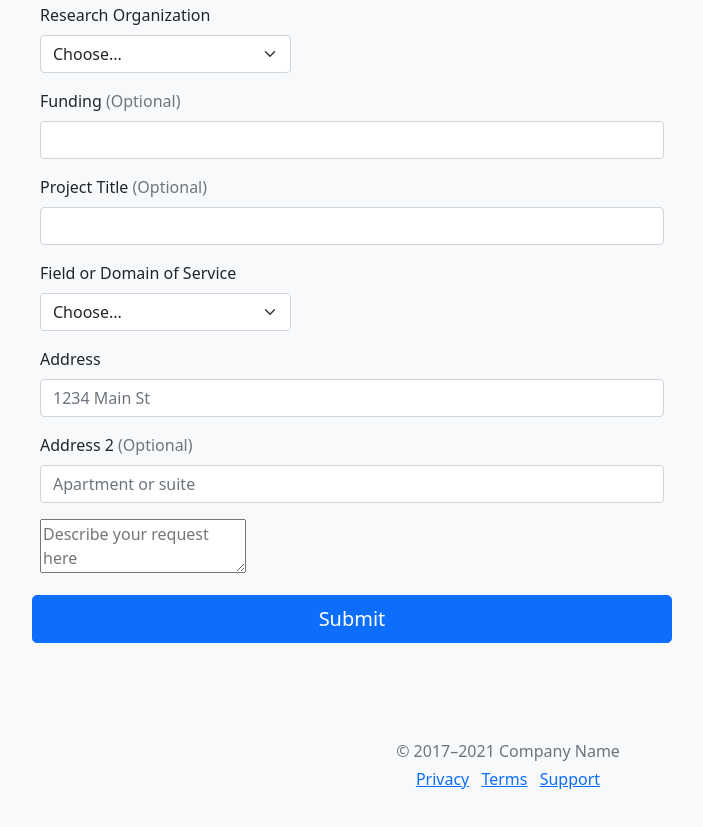
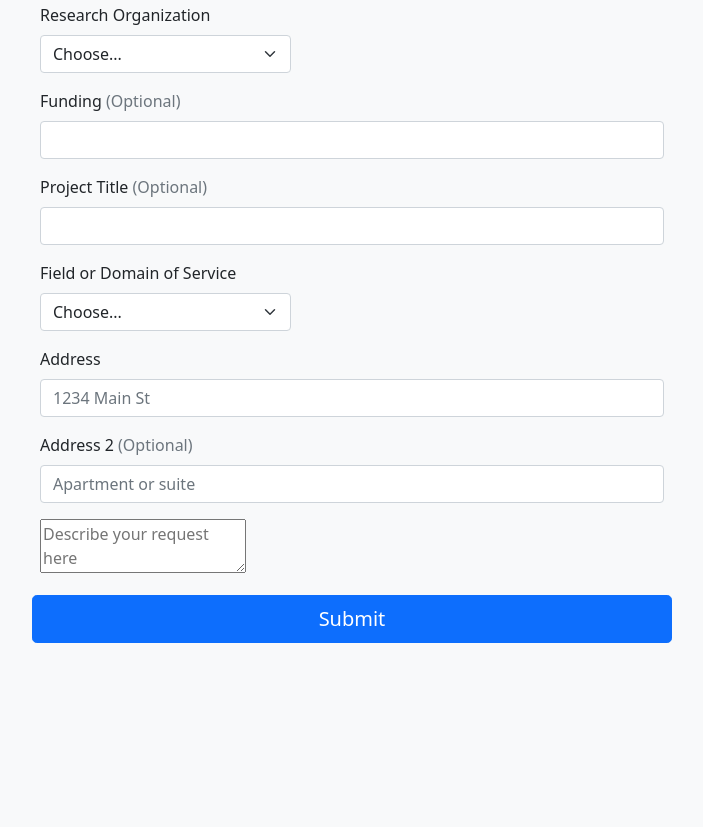
Before and after one commit to sangeeta97/new-page-stes, a plain HTML site: page index.html in a window 1280 px wide. Shown: the part 599-1426 px from the top of the page, without its empty margins (132-835 px from the left). After the commit the page ends 1242 px from the top, so only its background shows below. Drawn offline with Linux system fonts and the light colour scheme.

Commit message:
Update index.html

```diff
--- a/index.html
+++ b/index.html
@@ -156,14 +156,7 @@
     </div>
   </main>
 
-  <footer class="my-5 pt-5 text-muted text-center text-small">
-    <p class="mb-1">© 2017–2021 Company Name</p>
-    <ul class="list-inline">
-      <li class="list-inline-item"><a href="https://getbootstrap.com/docs/5.1/examples/checkout/#">Privacy</a></li>
-      <li class="list-inline-item"><a href="https://getbootstrap.com/docs/5.1/examples/checkout/#">Terms</a></li>
-      <li class="list-inline-item"><a href="https://getbootstrap.com/docs/5.1/examples/checkout/#">Support</a></li>
-    </ul>
-  </footer>
+
 </div>
 
 
```
